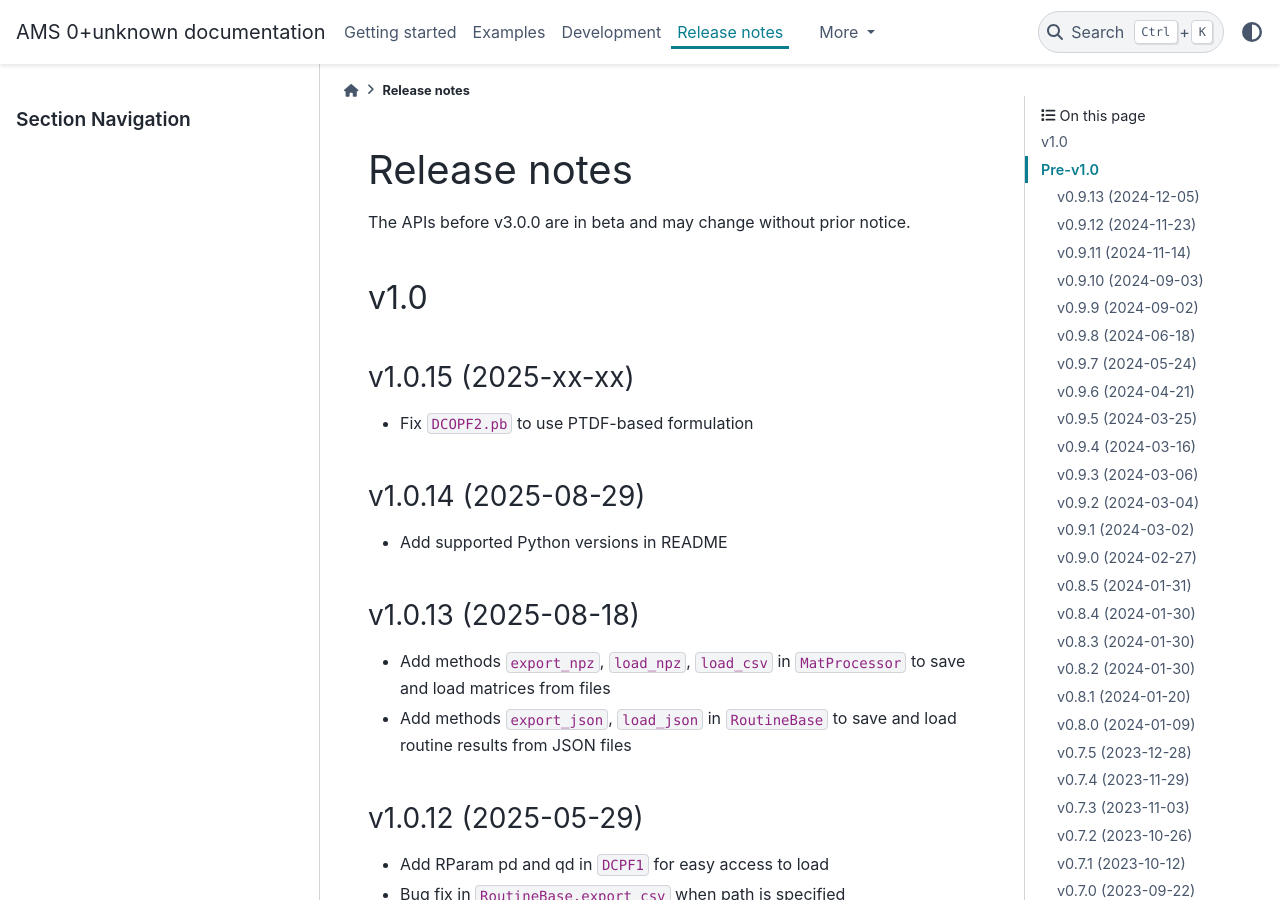
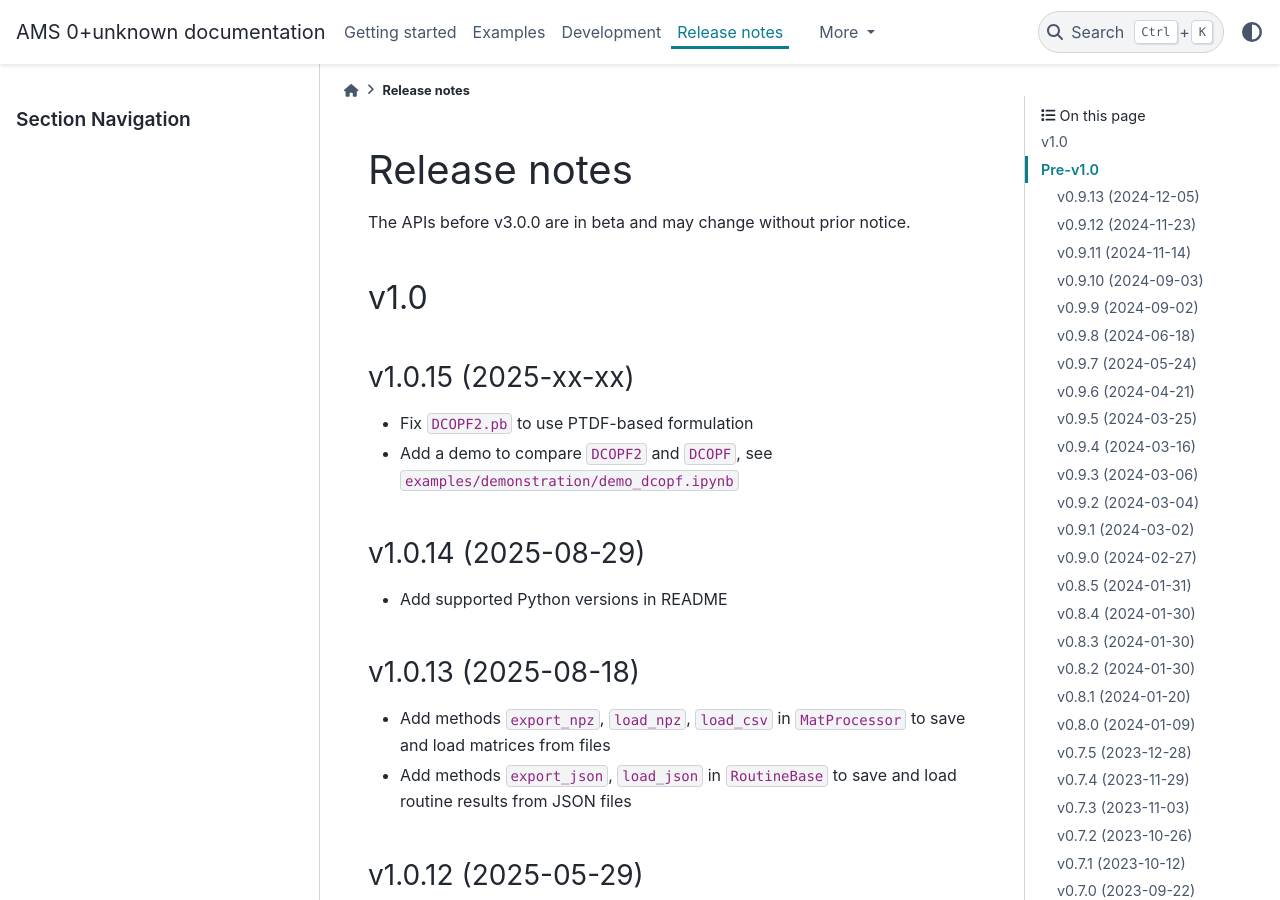
Before and after one commit to CURENT/ams, a Sphinx documentation site: the page built from docs/source/release-notes.rst, in a window 1280 px wide and 900 px high. Built offline with Sphinx 7.4.7 and the PyData theme 0.15.4, drawn with Linux system fonts in a browser that asks for light colours; pages that are not in the unit, such as notebooks, are missing from menus.

Commit message:
Update release notes

```diff
--- a/docs/source/release-notes.rst
+++ b/docs/source/release-notes.rst
@@ -13,6 +13,8 @@ v1.0.15 (2025-xx-xx)
 ----------------------
 
 - Fix ``DCOPF2.pb`` to use PTDF-based formulation
+- Add a demo to compare ``DCOPF2`` and ``DCOPF``, see
+  ``examples/demonstration/demo_dcopf.ipynb``
 
 v1.0.14 (2025-08-29)
 ----------------------
```
